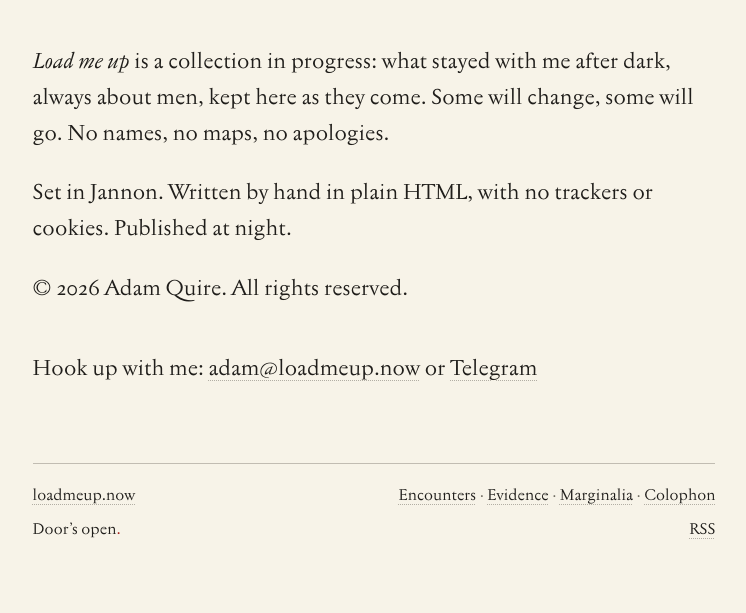
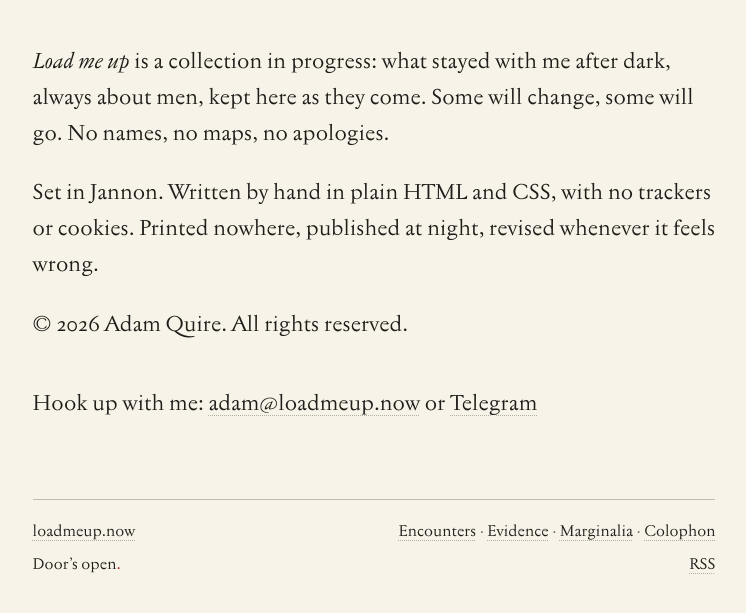
Before and after one commit to load-me-up/load-me-up, a plain HTML site: page colophon.html in a window 1280 px wide. Shown: the part 245-858 px from the top of the page, without its empty margins (266-1012 px from the left). Drawn offline with Linux system fonts and the light colour scheme.

Commit message:
Expand the colophon line.
Co-authored-by: load-me-up <load-me-up@users.noreply.github.com>

```diff
--- a/colophon.html
+++ b/colophon.html
@@ -54,7 +54,7 @@
   <main id="content">
     <h1 class="visually-hidden">Colophon<span class="title-stop" aria-hidden="true">.</span></h1>
     <p><em>Load me up</em> is a collection in progress: what stayed with me after dark, always about men, kept here as they come. Some will change, some will go. No names, no maps, no apologies.</p>
-    <p>Set in Jannon. Written by hand in plain HTML, with no trackers or cookies. Published at night.</p>
+    <p>Set in Jannon. Written by hand in plain HTML and CSS, with no trackers or cookies. Printed nowhere, published at night, revised whenever it feels wrong.</p>
     <p>© 2026 Adam Quire. All rights reserved.</p>
     <p class="contact">Hook up with me: <a href="mailto:adam@loadmeup.now">adam@loadmeup.now</a> or <a href="https://t.me/load_me_up" rel="noopener">Telegram</a></p>
   </main>
```
